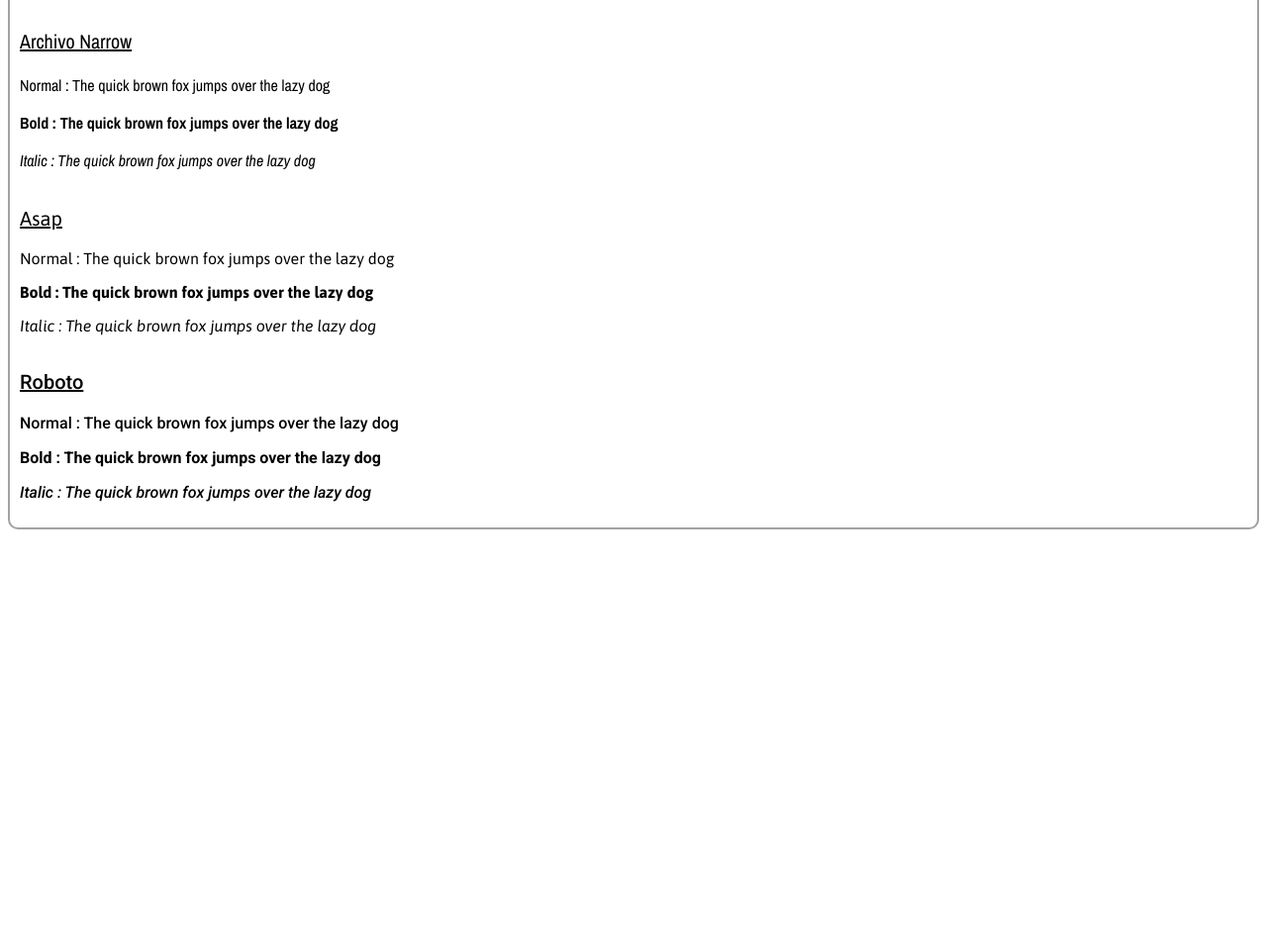
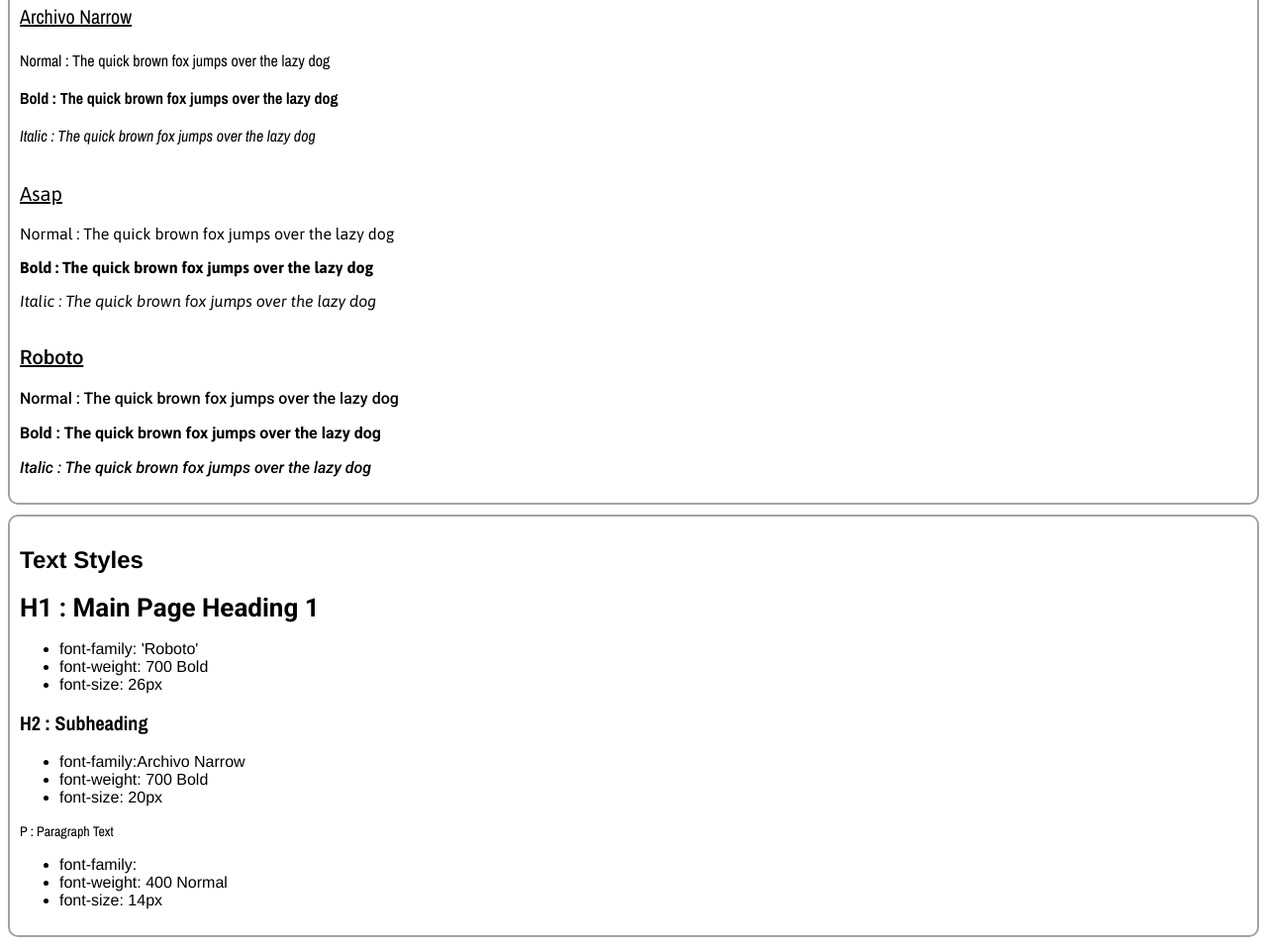
Before and after one commit to LCFirm/LCWDS, a plain HTML site: page index.html in a window 1280 px wide. Shown: the part 718-1675 px from the top of the page at 99% size. Before the commit the page ends 1263 px from the top, so only its background shows below. Drawn offline with nearby package versions, Linux system fonts and the light colour scheme.

Commit message:
LCWDS.io V1.0.0.0/CSS Styling V1.0.0.0

```diff
--- a/index.html
+++ b/index.html
@@ -22,7 +22,7 @@
             <a href="#textstyles">Text Styles</a>
           </div>
 
-        <h1>LC Website Design System</h1>
+        <h1 class="main-heading" id="introduction">LC Website Design System</h1>
         <div class="container introduction">
             <h2>Introduction</h2>
             <h3>What is it?</h3>
@@ -30,7 +30,7 @@
                 <p class="main">Guidelines: To help incorporate check out our documentation below!</p>
         </div>
         <div class="container">
-            <h2 class="colors">Colors</h2>
+            <h2 class="colors" id="colors">Colors</h2>
             <div class="color-container">
                 <div class="color-panel dawn-orange">
                     <p class="color-name">Dawn Orange [Primary Color]</p>
@@ -74,6 +74,39 @@
                         <p class="italic roboto">Italic : The quick brown fox jumps over the lazy dog</p>
                     </div>
                 </div>
+            </div>
+        <div class="container" id="textstyles">
+            <h2>Text Styles</h2>
+                <div class="textstyles-container">
+                    <div class="text-panel">
+                        <h1>H1 : Main Page Heading 1</h1>
+                            <ul>
+                                <li>font-family: 'Roboto'</li>
+                                <li>font-weight: 700 Bold</li>
+                                <li>font-size: 26px</li>
+                            </ul>
+                    </div>
+                 <div class="textstyles-container">
+                    <div class="text-panel">
+                        <h2>H2 : Subheading</h2>
+                        <ul>
+                            <li>font-family:Archivo Narrow </li>
+                            <li>font-weight: 700 Bold</li>
+                            <li>font-size: 20px</li>
+                        </ul>
+                    </div>
+                 </div>
+                 <div class="textstyles-container">
+                    <div class="text-panel">
+                        <p>P : Paragraph Text</p>
+                        <ul>
+                            <li>font-family: </li>
+                            <li>font-weight: 400 Normal</li>
+                            <li>font-size: 14px</li>
+                        </ul>
+                    </div>
+                 </div>
+            </div>
         </div>
     </body>
 </html>
--- a/resources/style.css
+++ b/resources/style.css
@@ -10,7 +10,7 @@
 
 
 }
-h1 {
+.main-heading  {
     text-align: center;
     padding-top: 25px;
     padding-bottom: 25px;
@@ -18,7 +18,9 @@
     background-color: #ffff66;
     position: relative;
     border-radius: 14px;
-    border: solid
+    border: solid 4px #4d4d4d;
+    margin-top: 50px;
+
 }
 
 div {
@@ -30,6 +32,10 @@
 .topnav {
     background-color: #4d4d4d;
     overflow: hidden;
+    position: fixed;
+    z-index: 1;
+    width: 100%;
+    top: 0px;
 }
 
 .topnav a {
@@ -124,3 +130,23 @@
 .italic {
     font-style: italic;
 }
+
+/* Page TextStyles Container */
+
+.text-panel h1 {
+    font-family: 'Roboto', monospace;
+    font-weight: 700;
+    font-size: 26px;
+}
+
+.text-panel h2 {
+    font-family: 'Archivo Narrow', monospace;
+    font-weight: 700;
+    font-size: 20px;
+}
+
+.text-panel p {
+    font-family: 'Archivo Narrow', monospace;
+    font-weight: 400;
+    font-size: 14px;
+}
```
